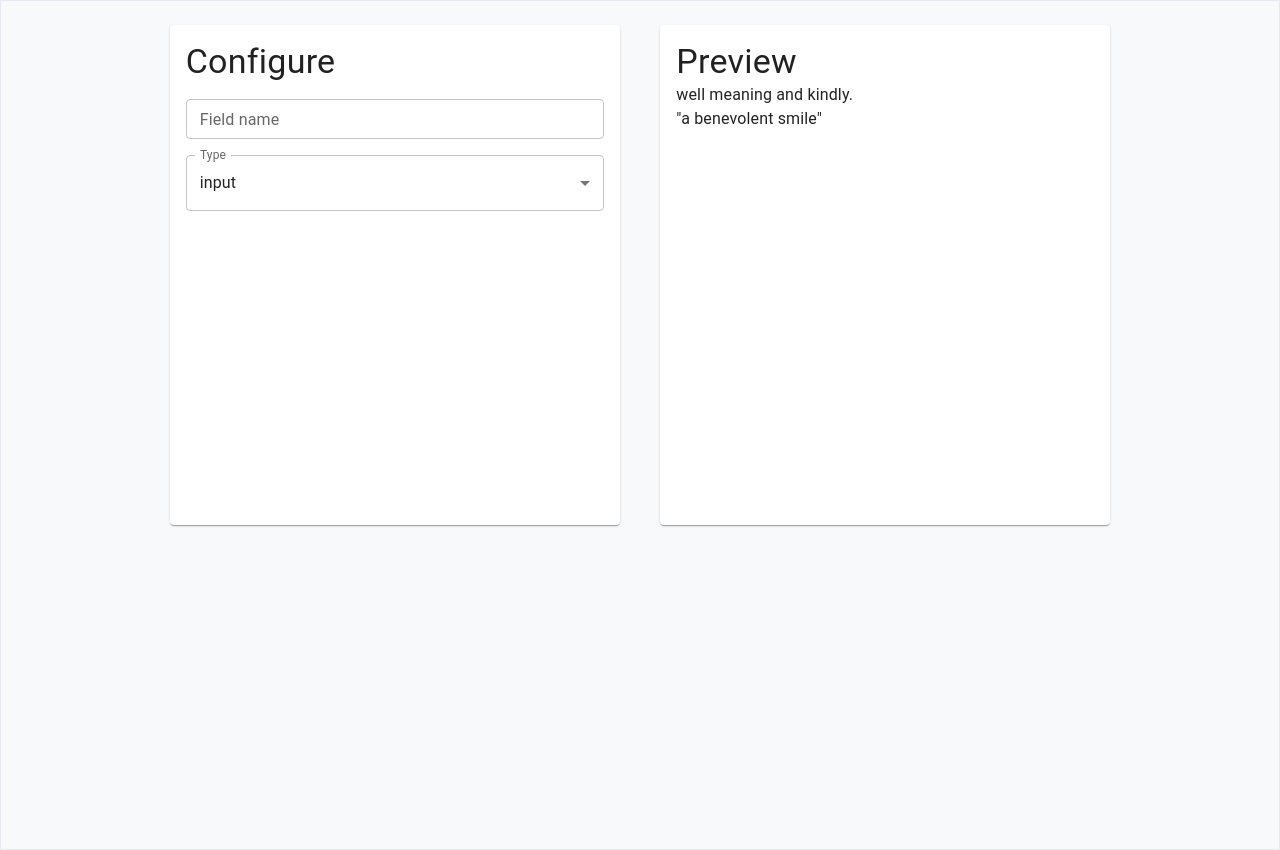
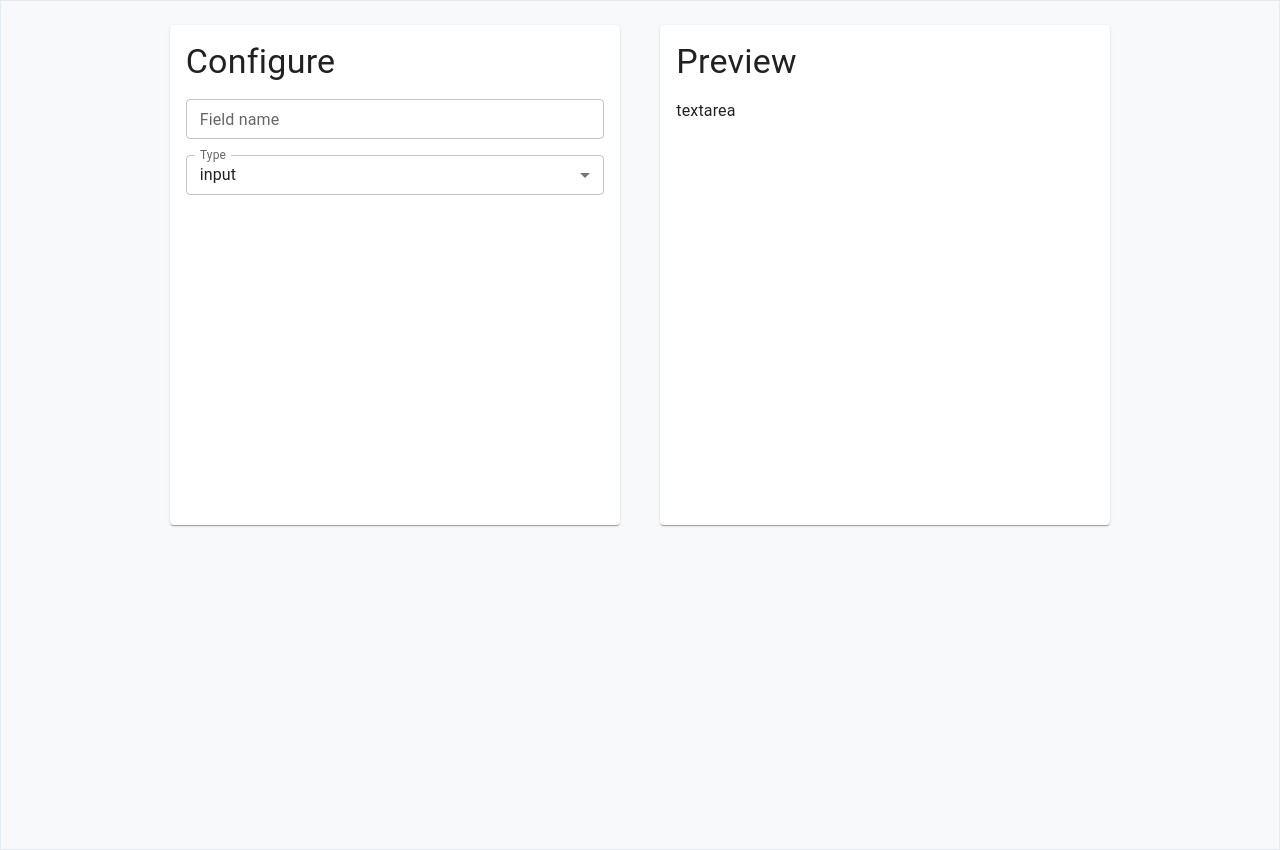
Before and after one commit to annechko/form-builder, a React (Create React App) app in the folder app/: page / in a window 1280 px wide. Built offline with nearby package versions, Linux system fonts and the light colour scheme.

Commit message:
add field view

```diff
--- a/app/src/App.tsx
+++ b/app/src/App.tsx
@@ -5,29 +5,52 @@ import styles from './App.module.css';
 import Typography from '@mui/material/Typography';
 import {FieldConfiguration} from "./configuration/FieldConfiguration";
 
+enum FieldType {
+  input = "input",
+  textarea = "textarea",
+}
+
+type FieldViewProps = {
+  type: FieldType
+};
+
+function FieldView(options: FieldViewProps) {
+  if (options.type === FieldType.input) {
+    return <>
+      input
+    </>
+  } else if (options.type === FieldType.textarea) {
+    return <>
+      textarea
+    </>
+  }
+
+}
+
 export default function App() {
 
   return (
     <div className={styles.content}>
       <Card className={styles.card}>
         <CardContent>
-
-         <FieldConfiguration/>
+          <Typography variant="h4" component="div">
+            Configure
+          </Typography>
+          <Typography variant="body1" component="div" sx={{mt: 2}}>
+          <FieldConfiguration/>
+        </Typography>
         </CardContent>
 
       </Card>
       <Card className={styles.card}>
         <CardContent>
-
           <Typography variant="h4" component="div">
             Preview
           </Typography>
+          <Typography variant="body1" sx={{mt: 2}}>
+            <FieldView type={FieldType.textarea}/>
+          </Typography>
 
-          <Typography variant="body1">
-            well meaning and kindly.
-            <br/>
-            {'"a benevolent smile"'}
-          </Typography>
         </CardContent>
 
       </Card>
--- a/app/src/configuration/FieldConfiguration.tsx
+++ b/app/src/configuration/FieldConfiguration.tsx
@@ -12,26 +12,21 @@ export function FieldConfiguration() {
     setType(event.target.value);
   };
   return <>
-    <Typography variant="h4" component="div">
-      Configure
-    </Typography>
-    <Typography variant="body1" component="div">
-      <TextField id="outlined-basic" label="Field name" variant="outlined" size="small" fullWidth sx={{mt: 2}}/>
-      <FormControl sx={{mt: 2, minWidth: 120}} fullWidth>
+
+      <TextField id="outlined-basic" label="Field name" variant="outlined" size="small" fullWidth />
+      <FormControl sx={{mt: 2, minWidth: 120}} fullWidth size="small">
         <InputLabel id="demo-simple-select-helper-label">Type</InputLabel>
         <Select
           labelId="demo-simple-select-helper-label"
           id="demo-simple-select-helper"
-
           value={type}
           label="Type"
           onChange={handleTypeChange}
         >
-
           <MenuItem value={'input'}>input</MenuItem>
           <MenuItem value={'textarea'}>textarea</MenuItem>
         </Select>
       </FormControl>
-    </Typography>
+
   </>
 }
```
